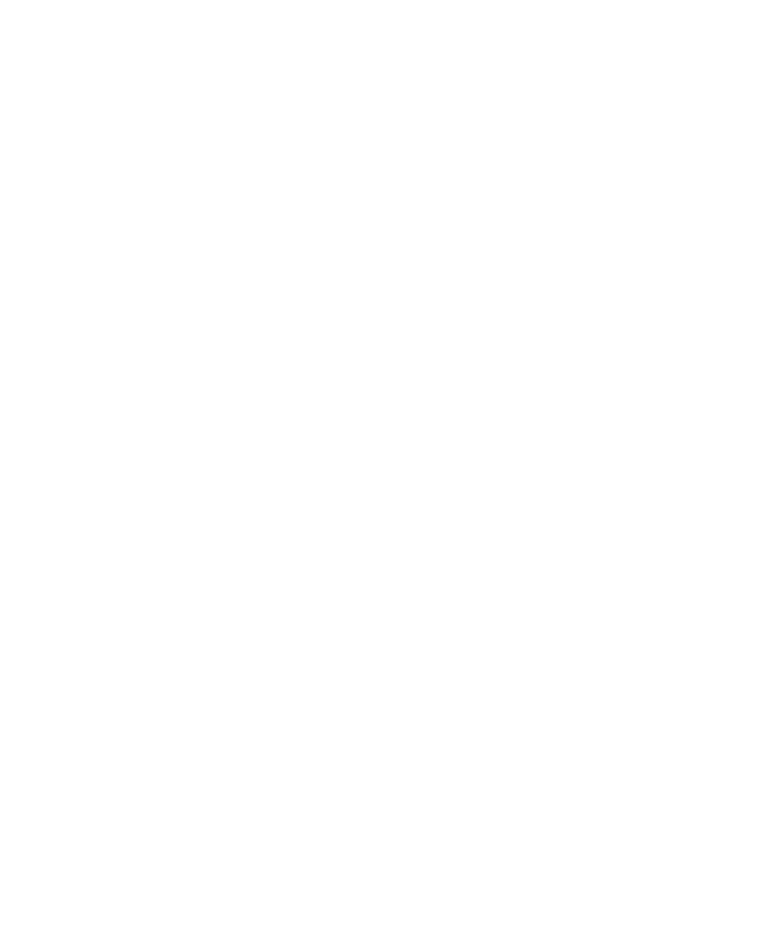
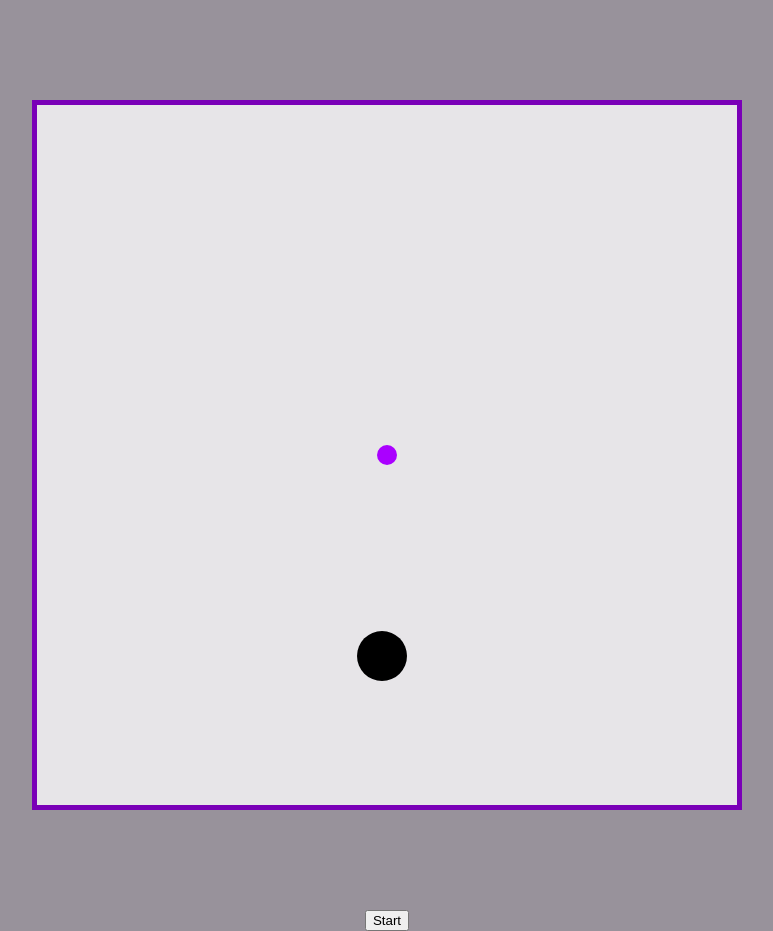
Before and after one commit to DominikToczek/tilt-sensor-game, a plain HTML site: page index.html in a window 1280 px wide. Shown: the whole page, without its empty margins (253-1026 px from the left). Before the commit the page ends 800 px from the top, so only its background shows below. Drawn offline with Linux system fonts and the light colour scheme.

Commit message:
Added ball moving function

```diff
--- a/index.html
+++ b/index.html
@@ -8,6 +8,11 @@
     <title>Tilt sensor game</title>
 </head>
 <body>
+    <div class="board">
+        <div class="hole" id="hole"></div>
+        <div class="ball"></div>
+    </div>
+    <button class="start-btn" id="start">Start</button>
     <script src="script.js"></script>
 </body>
 </html>
--- a/script.js
+++ b/script.js
@@ -0,0 +1,40 @@
+function randomHole() {
+    let hole = document.getElementById('hole');
+    let numOfPixels = Math.floor(Math.random() * 614);
+    hole.style.top = numOfPixels + "px";
+    numOfPixels = Math.floor(Math.random() * 650);
+    hole.style.left = numOfPixels + "px";
+}
+
+window.onload = randomHole;
+
+
+let ball   = document.querySelector('.ball');
+let hole = document.querySelector('.hole');
+
+let maxX = 700  - ball.clientWidth;
+let maxY = 700 - ball.clientHeight;
+let ballX = 340;
+let ballY = 340;
+let position;
+
+function handleOrientation(event) {
+  let x = event.beta;
+  let y = event.gamma;
+
+  if (x >  93) { x =  93};
+  if (x < -87.4) { x = -87.4};
+  if (y >  93) { y =  93};
+  if (y < -87.4) { y = -87.4};
+
+  x += 90;
+  y += 90;
+
+  ball.style.top  = (maxX*x/180 - 10) + "px";
+  ball.style.left = (maxY*y/180 - 10) + "px";
+}
+
+document.getElementById('start').addEventListener('click', function(){
+    window.addEventListener('deviceorientation', handleOrientation);
+    let time = new Date();
+})
--- a/style.css
+++ b/style.css
@@ -0,0 +1,41 @@
+body {
+    margin: 0px;
+    padding: 0px;
+    background: #98929b;
+    display: flex;
+    flex-direction: column;
+    align-items: center;
+}
+
+.board {
+    background: #e7e5e8;
+    width: 700px;
+    height: 700px;
+    border: 5px;
+    border-color: #7a00b7;
+    border-style: solid;
+    margin: 100px;
+    position: relative;
+}
+
+.hole {
+    background: black;
+    height: 50px;
+    width: 50px;
+    border-radius: 50%;
+    position: absolute;
+}
+
+.ball {
+    height: 20px;
+    width: 20px;
+    background: #aa00ff;
+    border-radius: 50%;
+    top: 340px;
+    left: 340px;
+    position: relative;
+}
+
+.start-btn {
+
+}
```
